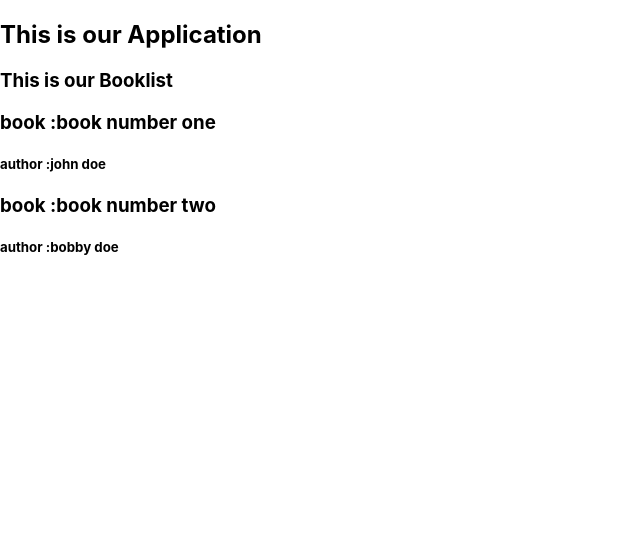
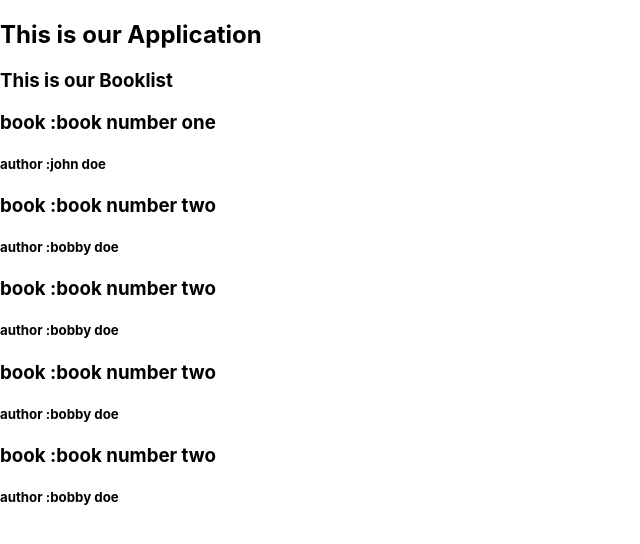
Before and after one commit to js-tut/react-tut-second-part, a React (Create React App) app: page / in a window 1280 px wide. Shown: the top 544 px of the page, without its empty margins (0-640 px from the left). Built offline with nearby package versions, Linux system fonts and the light colour scheme.

Commit message:
Alternative State Syntax

```diff
--- a/src/Booklist.js
+++ b/src/Booklist.js
@@ -1,26 +1,17 @@
 import React, { Component } from "react";
 import Book from "./Book";
+import booksData from "./bookData";
 export default class Booklist extends Component {
-  state = {
-    books: [
-      { id: 1, book: "book number one", author: "john doe" },
-      {
-        id: 2,
-        book: "book number two",
-        author: "bobby doe"
-      }
-    ]
-  };
-  //this.setState({})
+  constructor(props) {
+    super(props);
+    this.state = {
+      books: booksData
+    };
+  }
+  // state = {
+
+  // }
   render() {
-    // const books = this.state.books.map(item => item.book);
-    // console.log(books);
-
-    //filter
-    //forEach
-    //map
-    //reduce
-
     return (
       <section>
         <h3>This is our Booklist</h3>
--- /dev/null
+++ b/src/bookData.js
@@ -0,0 +1,25 @@
+const books = [
+  { id: 1, book: "book number one", author: "john doe" },
+  {
+    id: 2,
+    book: "book number two",
+    author: "bobby doe"
+  },
+  {
+    id: 3,
+    book: "book number two",
+    author: "bobby doe"
+  },
+  {
+    id: 4,
+    book: "book number two",
+    author: "bobby doe"
+  },
+  {
+    id: 5,
+    book: "book number two",
+    author: "bobby doe"
+  }
+];
+
+export default books;
```
